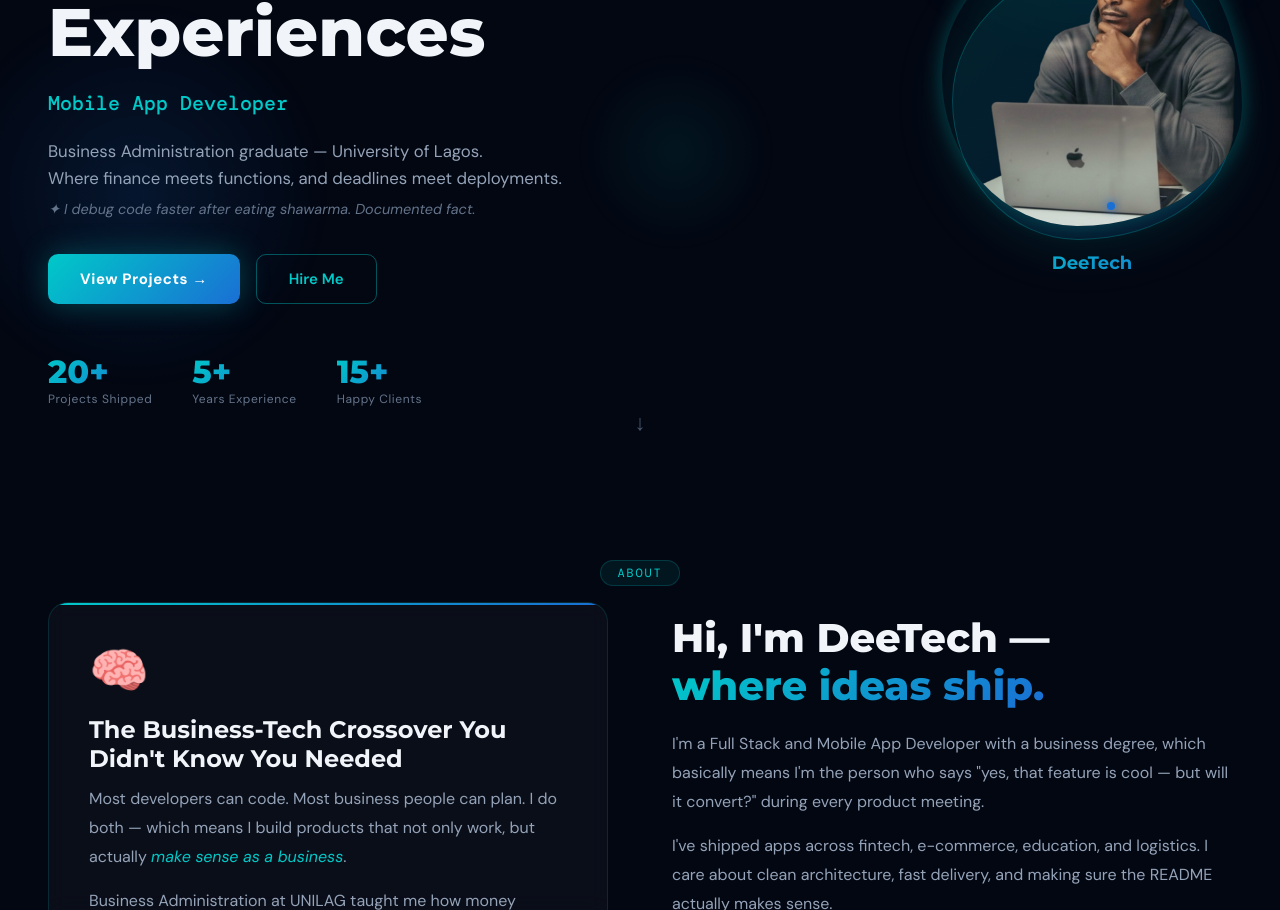
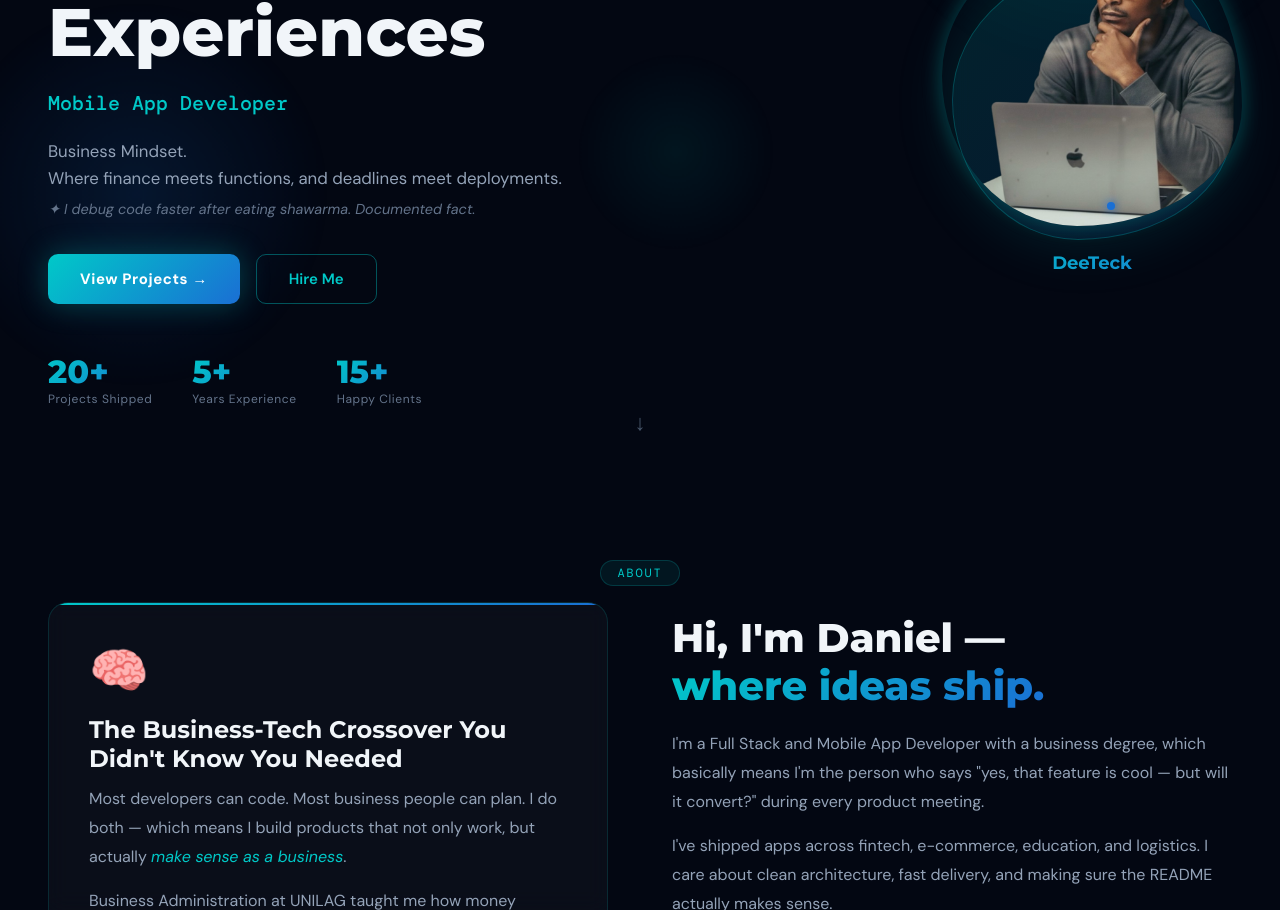
Before and after one commit to skidan007/my-portfolio1, a React app: page / in a window 1280 px wide. Shown: the part 340-1250 px from the top of the page. Built offline with nearby package versions, Linux system fonts and the light colour scheme; the HTML template or start-up script is replaced by a standard one.

Commit message:
typo error fixed

```diff
--- a/src/components/About/index.jsx
+++ b/src/components/About/index.jsx
@@ -87,7 +87,7 @@ export default function About() {
                 lineHeight: 1.2,
               }}
             >
-              Hi, I'm DeeTech —
+              Hi, I'm Daniel —
               <br />
               <span
                 style={{
--- a/src/components/Hero/index.jsx
+++ b/src/components/Hero/index.jsx
@@ -192,7 +192,7 @@ export default function Hero() {
               lineHeight: 1.6,
             }}
           >
-            Business Administration graduate — University of Lagos.
+            Business Mindset.
             <br />
             Where finance meets functions, and deadlines meet deployments.
           </p>
@@ -367,7 +367,7 @@ export default function Hero() {
                     marginTop: 8,
                   }}
                 >
-                  DeeTech
+                  DeeTeck
                 </div>
               </div>
             </div>
```
